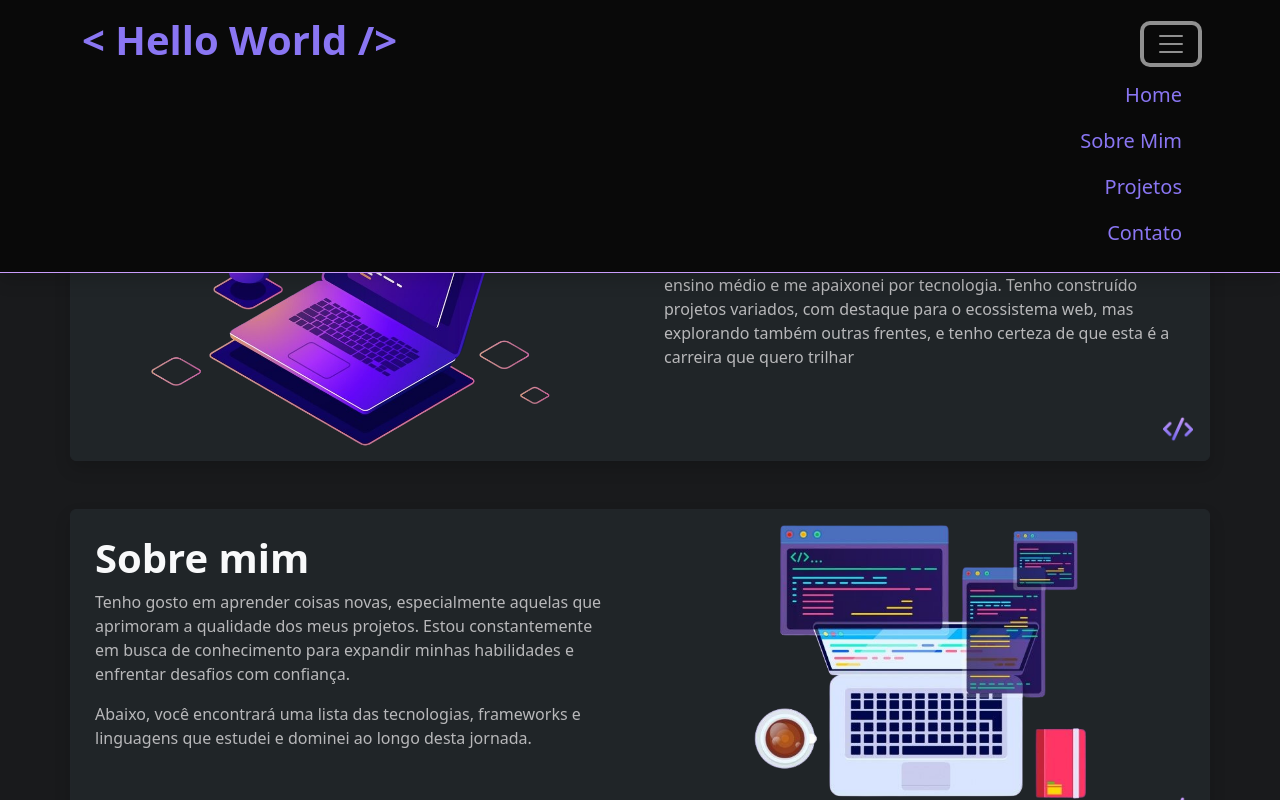
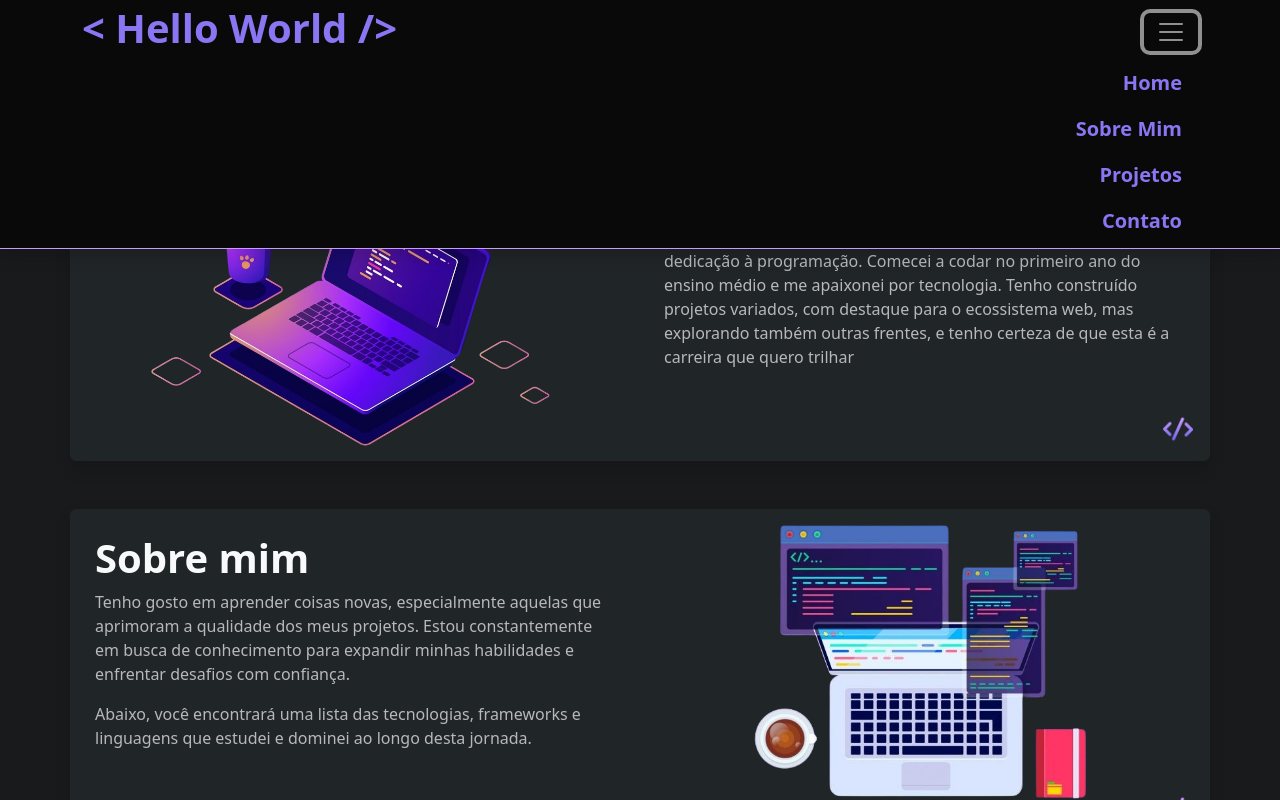
Before and after one commit to jonathankirch/MyPortfolio, a React (Vite) app: page / in a window 1280 px wide. Both pictures are taken after a click on the button 1171 px from the left and 44 px from the top of the page. Shown: the top 800 px of the page. Built offline with nearby package versions, Linux system fonts and the light colour scheme.

Commit message:
adicionar pequena mudanca no header da pagina e no menu de navegacao

```diff
--- a/src/components/Header/Header.jsx
+++ b/src/components/Header/Header.jsx
@@ -1,68 +1,68 @@
-import './style.css';
+import './style.css'
 
 export const Header = () => {
   return (
-		<div className='bg-dark-full shadow fixed-top'>
-			<div className='border-bottom border-purple2'>
+    <div className="bg-dark-full shadow fixed-top">
+      <div className="border-bottom border-purple2">
         <nav
-					className='navbar navbar-expand-xxl py-3 container'
-					data-bs-theme='dark'>
-					<div className='container-fluid'>
-						<div className='text-start text-center'>
-							<a href='#home' className='text-light text-decoration-none'>
-								<h1 className='text-purple fw-bold'>&lt; Hello World /&gt;</h1>
+          className="navbar navbar-expand-xxl py-1 container"
+          data-bs-theme="dark">
+          <div className="container-fluid">
+            <div className="text-start text-center">
+              <a href="#home" className="text-light text-decoration-none">
+                <h1 className="text-purple fw-bold">&lt; Hello World /&gt;</h1>
               </a>
             </div>
             <div>
               <button
-								className='navbar-toggler bg-verde border-0'
-								type='button'
-								data-bs-toggle='collapse'
-								data-bs-target='#navMenu'
-								aria-controls='menu'
-								aria-expanded='false'
+                className="navbar-toggler bg-verde border-0"
+                type="button"
+                data-bs-toggle="collapse"
+                data-bs-target="#navMenu"
+                aria-controls="menu"
+                aria-expanded="false"
                 style={{ position: 'relative', zIndex: 1 }}>
-								<span className='navbar-toggler-icon'></span>
+                <span className="navbar-toggler-icon"></span>
               </button>
             </div>
           </div>
           <div
-						id='navMenu'
-						className='collapse navbar-collapse w-50 text-end px-4'>
-						<ul className='navbar-nav fs-5'>
-							<li className='nav-item mx-1'>
-								<a href='#home' className='nav-link'>
+            id="navMenu"
+            className="collapse navbar-collapse w-50 text-end px-4">
+            <ul className="navbar-nav fs-5">
+              <li className="nav-item mx-1">
+                <a href="#home" className="nav-link">
                   <div
-										className='d-flex align-items-center justify-content-end'
-										title='Livros favoritos'>
-										Home
+                    className="d-flex align-items-center justify-content-end "
+                    title="Livros favoritos">
+                    <strong>Home</strong>
                   </div>
                 </a>
               </li>
-							<li className='nav-item mx-1'>
-								<a href='#sobre-mim' className='nav-link'>
+              <li className="nav-item mx-1">
+                <a href="#sobre-mim" className="nav-link">
                   <div
-										className='d-flex align-items-center justify-content-end'
-										title='Editar preferências'>
-										Sobre Mim
+                    className="d-flex align-items-center justify-content-end text-nowrap"
+                    title="Editar preferências">
+                    <strong>Sobre Mim</strong>
                   </div>
                 </a>
               </li>
-							<li className='nav-item mx-1'>
-								<a href='#projetos' className='nav-link'>
+              <li className="nav-item mx-1">
+                <a href="#projetos" className="nav-link">
                   <div
-										className='d-flex align-items-center justify-content-end '
-										title='Voltar a tela inicial'>
-										Projetos
+                    className="d-flex align-items-center justify-content-end "
+                    title="Voltar a tela inicial">
+                    <strong>Projetos</strong>
                   </div>
                 </a>
               </li>
-							<li className='nav-item mx-1'>
-								<a href='#contato' className='nav-link'>
+              <li className="nav-item mx-1">
+                <a href="#contato" className="nav-link">
                   <div
-										className='d-flex align-items-center justify-content-end '
-										title='Voltar a tela inicial'>
-										Contato
+                    className="d-flex align-items-center justify-content-end "
+                    title="Voltar a tela inicial">
+                    <strong>Contato</strong>
                   </div>
                 </a>
               </li>
@@ -71,5 +71,5 @@ export const Header = () => {
         </nav>
       </div>
     </div>
-	);
-};
+  )
+}
--- a/src/components/Header/style.css
+++ b/src/components/Header/style.css
@@ -6,6 +6,5 @@
 
 .nav-item div:hover {
 	transition: 0.5s all;
-	border-bottom: 1px solid rgb(138, 118, 243);
 	color: white !important;
 }
```
Lines whose indentation alone changed are shown as unchanged.
